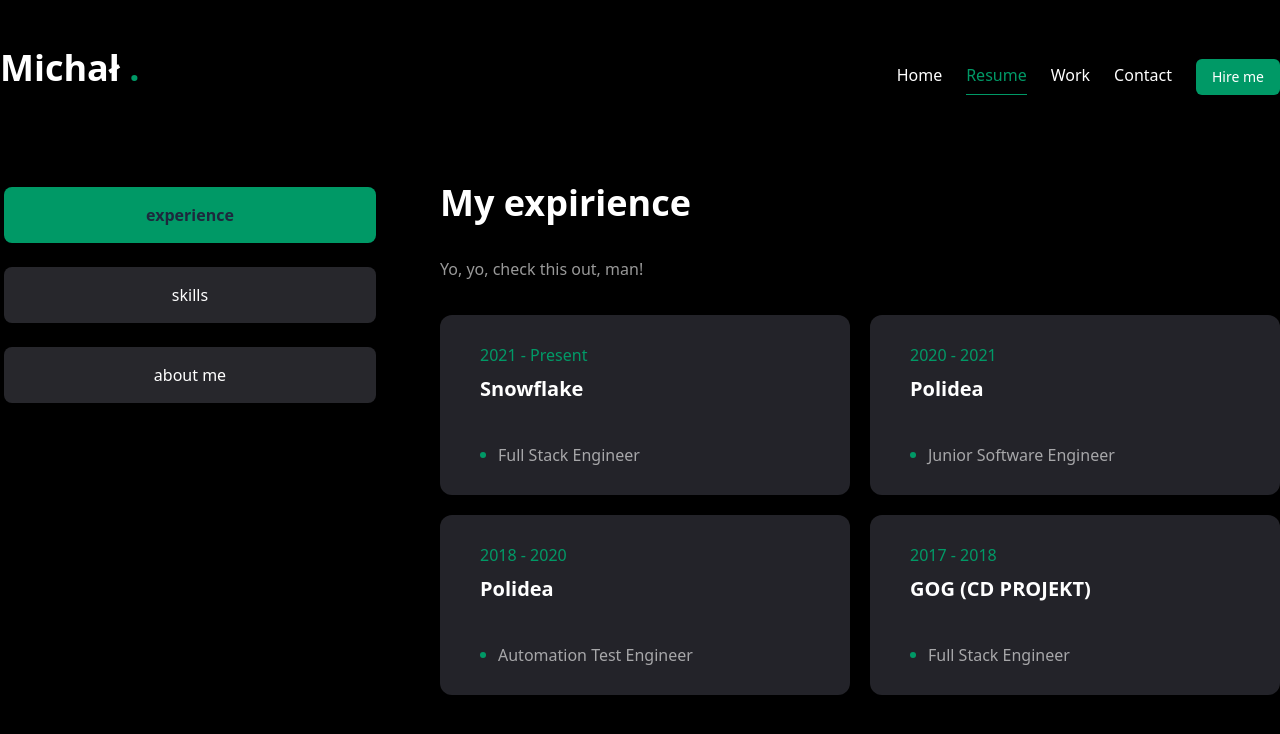
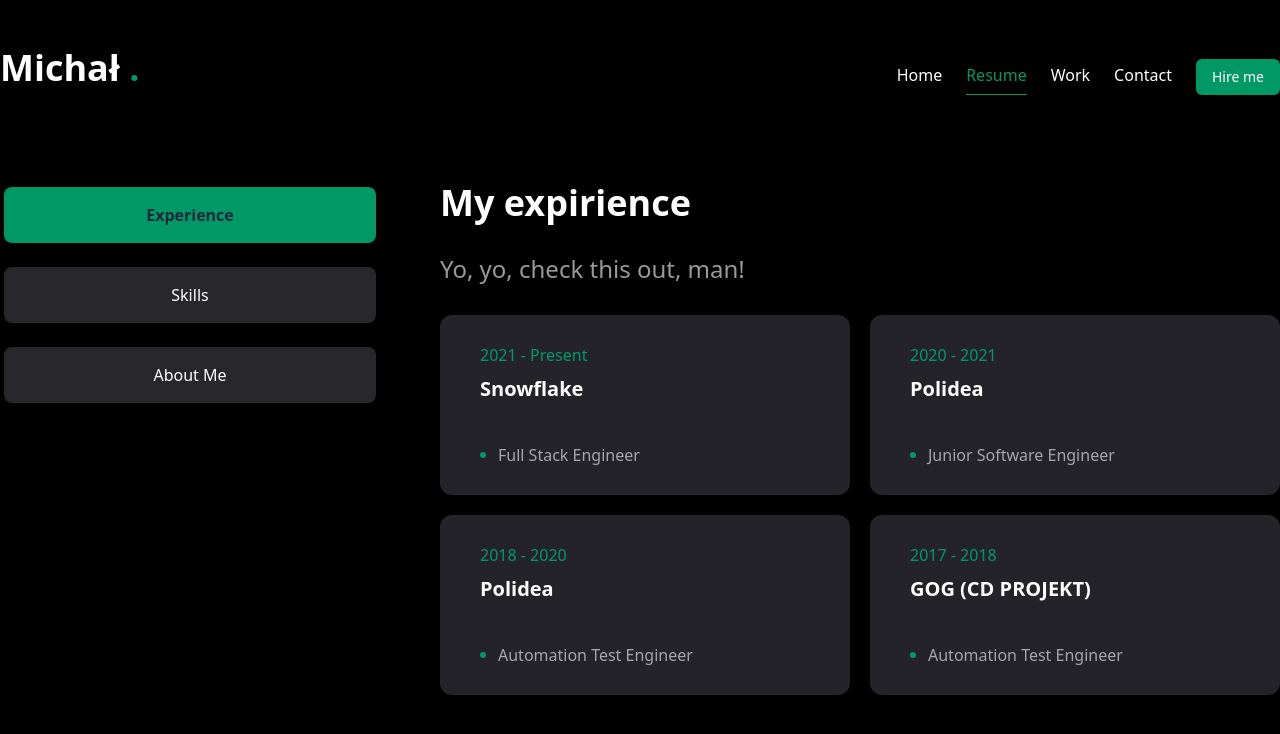
Before and after one commit to michalslowikowski00/my-website, a Next.js app: page /resume in a window 1280 px wide. Shown: the top 734 px of the page. Built offline with nearby package versions, Linux system fonts and the light colour scheme.

Commit message:
clean up

```diff
--- a/src/app/resume/page.tsx
+++ b/src/app/resume/page.tsx
@@ -3,7 +3,7 @@
 import { Exp } from '@/components/customs/Exp';
 import { Skills } from '@/components/customs/Skills';
 import { AboutMe } from '@/components/customs/about';
-import { Tabs, TabsContent, TabsList, TabsTrigger } from '@/components/ui/tabs';
+import { Tabs, TabsList, TabsTrigger } from '@/components/ui/tabs';
 import { motion } from 'framer-motion';
 
 const Resume = () => {
@@ -22,9 +22,24 @@ const Resume = () => {
           className="flex flex-col xl:flex-row gap-[60px]"
         >
           <TabsList className="flex flex-col w-full max-w-[380px] mx-auto gap-6 xl:mx-0">
-            <TabsTrigger value="experience">experience</TabsTrigger>
-            <TabsTrigger value="skills">skills</TabsTrigger>
-            <TabsTrigger value="about me">about me</TabsTrigger>
+            <TabsTrigger
+              value="experience"
+              className="capitalize"
+            >
+              experience
+            </TabsTrigger>
+            <TabsTrigger
+              value="skills"
+              className="capitalize"
+            >
+              skills
+            </TabsTrigger>
+            <TabsTrigger
+              value="about me"
+              className="capitalize"
+            >
+              about me
+            </TabsTrigger>
           </TabsList>
           <div className="min-h-[70vh] w-full">
             <Exp />
--- a/src/components/customs/Exp.tsx
+++ b/src/components/customs/Exp.tsx
@@ -9,7 +9,7 @@ export const Exp = () => {
     >
       <div className="flex flex-col gap-[30px] text-center xl:text-left">
         <h3 className="text-4xl font-bold">{expirience.title}</h3>
-        <p className="max-w-[600px] text-white/60 mx-auto xl:mx-0">
+        <p className="max-w-[600px] text-2xl text-white/60 mx-auto xl:mx-0">
           {expirience.description}
         </p>
         <ScrollArea className="h-[400px]">
@@ -62,12 +62,12 @@ const expirience = {
     },
     {
       company: 'GOG (CD PROJEKT)',
-      position: 'Full Stack Engineer',
+      position: 'Automation Test Engineer',
       duration: '2017 - 2018',
     },
     {
       company: 'SeaChange',
-      position: 'Full Stack Engineer',
+      position: 'Software Tester',
       duration: '2016 - 2017',
     },
   ],
--- a/src/components/customs/Skills.tsx
+++ b/src/components/customs/Skills.tsx
@@ -26,7 +26,7 @@ export const Skills = () => {
     >
       <div className="flex flex-col gap-[30px] text-center xl:text-left">
         <h3 className="text-4xl font-bold">{skillSet.title}</h3>
-        <p className="max-w-[600px] text-white/60 mx-auto xl:mx-0">
+        <p className="max-w-[600px] text-2xl text-white/60 mx-auto xl:mx-0">
           {skillSet.description}
         </p>
         <ScrollArea className="h-[400px]">
--- a/src/components/customs/about.tsx
+++ b/src/components/customs/about.tsx
@@ -5,16 +5,13 @@ export const AboutMe = () => {
     <TabsContent
       value="about me"
       className="w-full"
-    ></TabsContent>
+    >
+      <div className="flex flex-col gap-[30px] text-center xl:text-left">
+        <h3 className="text-4xl font-bold">Hey there...</h3>
+        <p className="max-w-[600px] text-2xl text-white/60 mx-auto xl:mx-0">
+          Here you can read a bit about me
+        </p>
+      </div>
+    </TabsContent>
   );
 };
-
-const aboutMe = {
-  title: 'About me',
-  description: 'I love enduro MTB and programming.',
-  info: [
-    { filedName: 'Name', fieldValue: 'Michał Słowikowski' },
-    { filedName: 'Expirience', fieldValue: '10+' },
-    { filedName: 'Nationality', fieldValue: 'Polish' },
-  ],
-};
```
